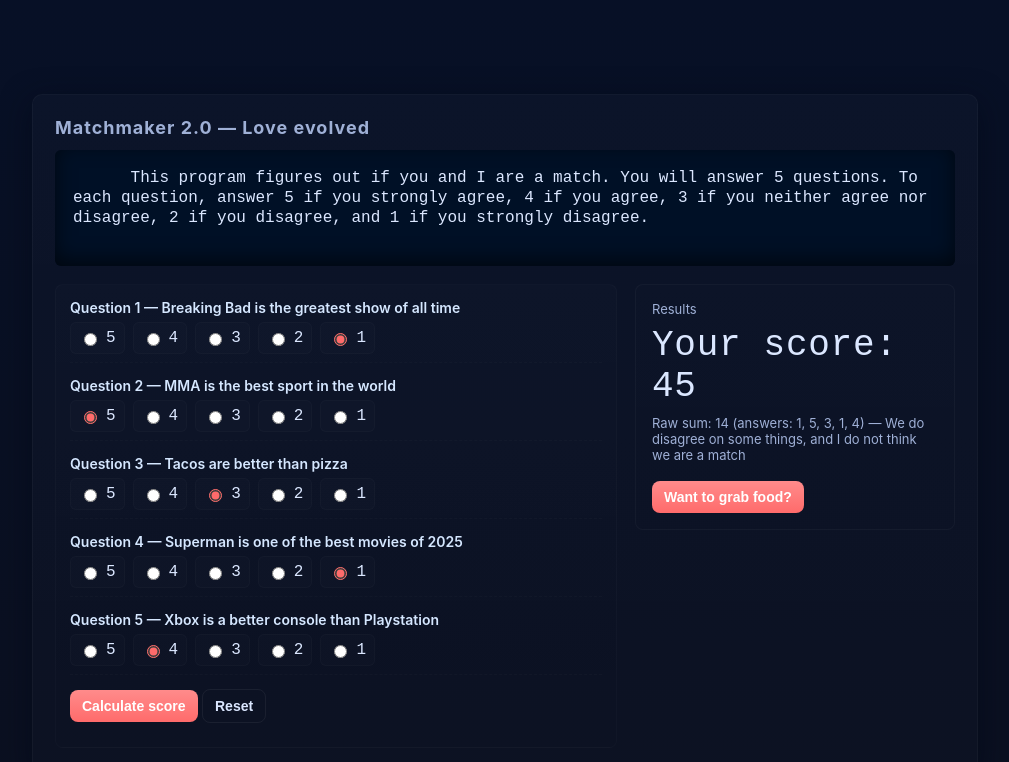
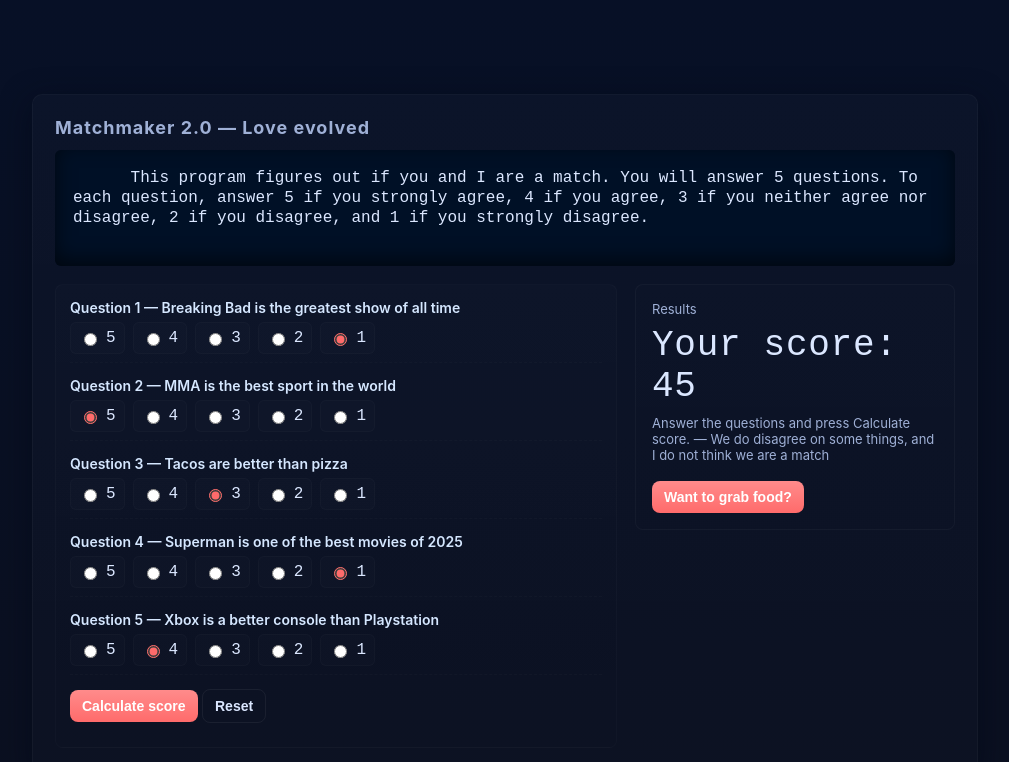
Before and after one commit to Kevin042707/Matchmaker, a plain HTML site: page index.html in a window 1280 px wide. Shown: the whole page, without its empty margins (135-1144 px from the left). Drawn offline with Linux system fonts and the light colour scheme.

Commit message:
Update index.html

```diff
--- a/index.html
+++ b/index.html
@@ -262,7 +262,6 @@
         return;
       }
       scoreDisplay.textContent = "Your score: " + r.scaled;
-      matchMsg.textContent = "Raw sum: " + r.sum + " (answers: " + r.answers.join(', ') + ")";
       if (r.scaled >= 90) {
         matchMsg.textContent += " — We agree on a lot of things, and I think we should grab some food together";
       } else if (r.scaled >= 60) {
```
